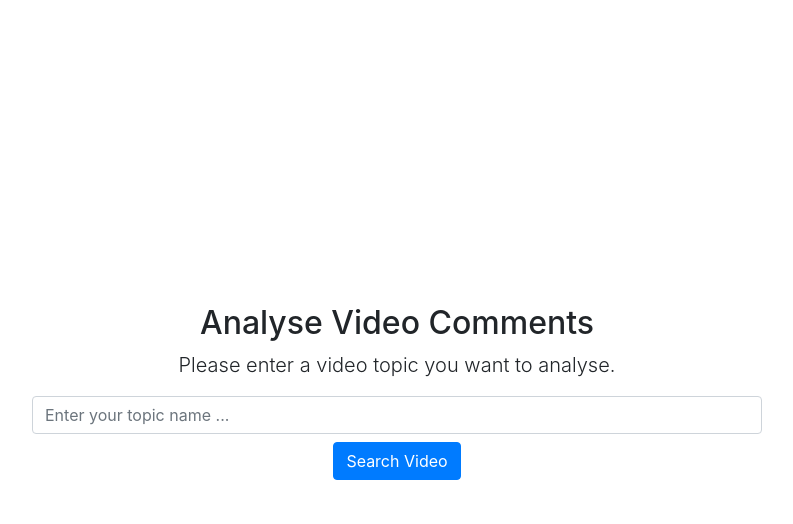
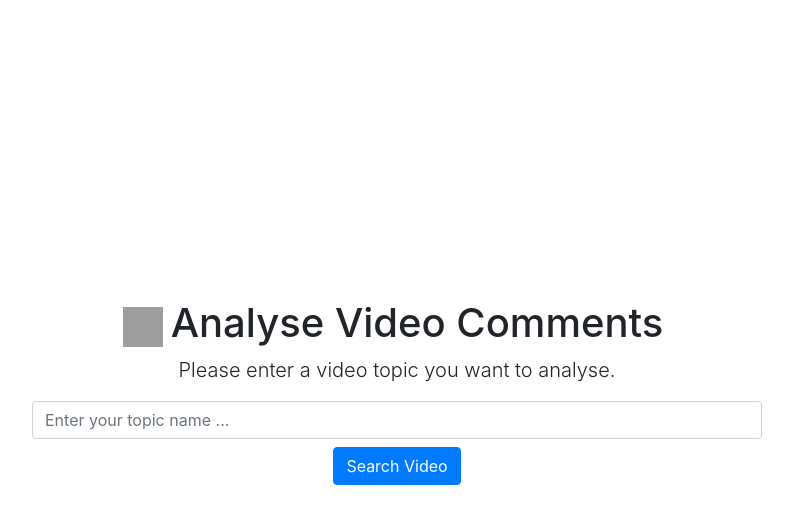
Before and after one commit to hmzi67/YoutubeDataAnalyser, a Flask app: page / in a window 1280 px wide. Shown: the top 524 px of the page, without its empty margins (243-1036 px from the left). Run offline with Flask 3, Linux system fonts and the light colour scheme; some libraries are stand-ins or nearby versions; grey boxes are pictures that could not be loaded.

Commit message:
Adding favicon and also adding a logo

```diff
--- a/templates/index.html
+++ b/templates/index.html
@@ -3,14 +3,19 @@
 
 <div class="row d-flex justify-content-center align-items-center" style="height: 100vh;">
     <div class="col-sm-8 text-center">
-      <h2>Analyse Video Comments</h2>
-      <p class="lead">Please enter a video topic you want to analyse.</p>
+      <div class="d-flex justify-content-center align-items-center">
+        <img src="../static/images/logo.png"  alt="logo" width="40" height="40">
+        <h1 class="mx-2">Analyse Video Comments</h1>
+      </div>
+      <p class="lead">Please enter a video topic you want to analyse. </p>
       <form class="form-group" action="/select_video">
         <input
           type="text"
           name="query"
           placeholder="Enter your topic name ..."
           class="form-control"
+          minlength="3"
+          required
         />
         <button class="btn btn-primary mt-2">Search Video</button>
       </form>
--- a/templates/layout.html
+++ b/templates/layout.html
@@ -13,6 +13,7 @@
       integrity="sha384-Gn5384xqQ1aoWXA+058RXPxPg6fy4IWvTNh0E263XmFcJlSAwiGgFAW/dAiS6JXm"
       crossorigin="anonymous"
     />
+    <link rel="icon" type="image/x-icon" href="/static/images/favicon.ico">
     <link rel="stylesheet" href="static/custom.css" />
     <title>YouTube Data Analytics Tools</title>
   </head>
```
